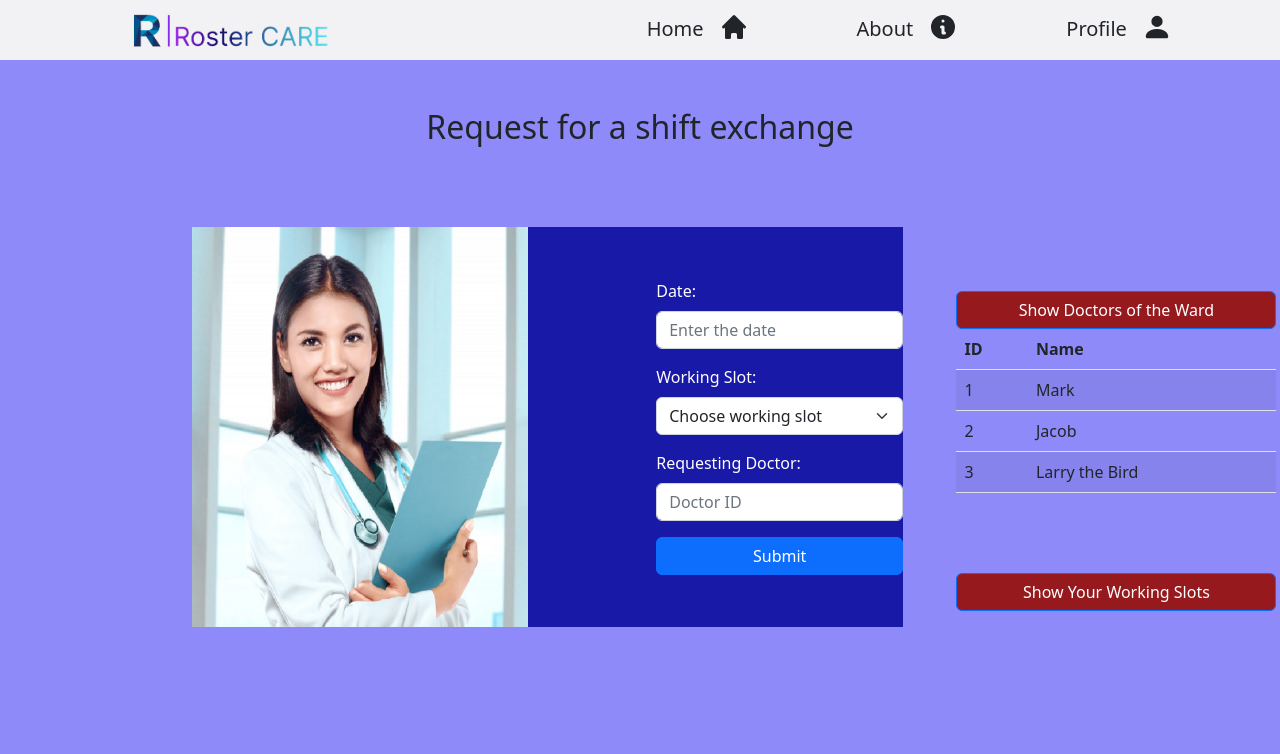
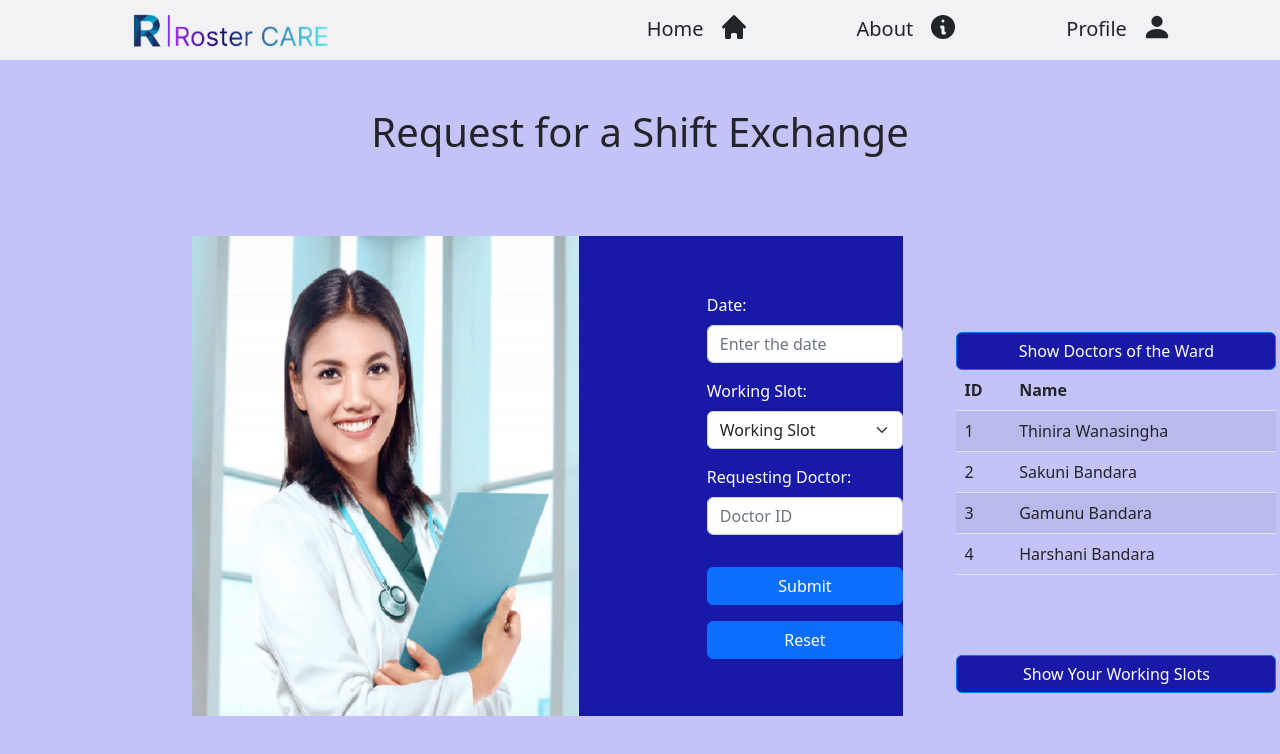
Before and after one commit to Constraint-Based-Roster-Schedule/Roster-Scheduler, a React (Create React App) app: page /shiftRequest in a window 1280 px wide. Both pictures are taken after a click on the button "Show Doctors of the Ward". Shown: the top 754 px of the page. Built offline with nearby package versions, Linux system fonts and the light colour scheme.

Commit message:
shift exchange request page updated

```diff
--- a/src/App.css
+++ b/src/App.css
@@ -1,5 +1,5 @@
 body{
-    background-color: rgb(142, 138, 249) !important;
+    background-color: rgb(196, 195, 248) !important;
     justify-content: center;
 
 }
--- a/src/CSS/shiftRequest.css
+++ b/src/CSS/shiftRequest.css
@@ -10,7 +10,7 @@
     flex-direction: row;
     margin-right: 5%;
     background-color: rgb(25, 25, 168);
-    height: 25rem;
+    height: 30rem;
 }
 
 .doctorList{
--- a/src/components/shiftRequest.js
+++ b/src/components/shiftRequest.js
@@ -8,40 +8,98 @@ import rosterObject from './rosterObject';
 
 function ShiftRequest() {
   const id=2;
+  const wardDoctors=[[1,'Thinira Wanasingha'],[2,'Sakuni Bandara'], [3,'Gamunu Bandara'], [4,'Harshani Bandara']];
+  const myShifts={
+    "1":[0,1],
+    "2":[1],
+    "3":[0,1],
+    "4":[2],
+    "5":[1],
+    "6":[1,2],
+    "7":[0,1],
+    "8":[0,1],
+    "9":[1],
+    "10":[2],
+    "11":[1,2],
+    "12":[0,1],
+    "13":[2],
+    "14":[1],
+    "15":[1,2]
+  };
+  const [date,setDate]=useState("");
+  const [shift,setShift]=useState("");
+  const [docID,setDocID]=useState("");
   const [showDoctorList,setShowDoctorList]=useState(false);
   const [showShiftList,setShowShiftList]=useState(false);
 
+  const handleSubmit=(e)=>{
+    e.preventDefault();
+    const shiftExchangeData={"date":date, "working slot":shift,"doctorID":docID}
+    console.log(shiftExchangeData);
+  }
+
+  const handleReset=()=>{
+    setDate("");
+    setShift("");
+    setDocID("");
+  }
+
+  function renderDoctorList(wardDoctors){
+    const rows=[]
+    for(var i=0;i<wardDoctors.length;i++){
+      rows.push(<tr>
+        <td>{wardDoctors[i][0]}</td>
+        <td>{wardDoctors[i][1]}</td>
+      </tr>);
+    }
+    return rows;
+  }
+
+  function renderMyShifts(myShifts){
+    const rows=[]
+    for(var key in myShifts){
+      rows.push(<tr>
+        <td>{key}</td>
+        <td>{myShifts[key].join(" , ")}</td>
+      </tr>);
+    }
+    return rows;
+  }
+
   return (
     <>
-      <h2 className='requestHeader'>Request for a shift exchange</h2>
+      <h1 className='requestHeader'>Request for a Shift Exchange</h1>
       <div className='main-container col-lg-10'>
         <div className='form-container col-lg-8 '>
-          <img src={doctor} alt="image" style={{width:"350px", marginRight:"8rem",float:"right"}}></img>
-          <Form className='py-3 d-flex flex-column justify-content-center col-lg--4'>
+          <img src={doctor} alt="image" style={{width:"400px", marginRight:"8rem",float:"right"}}></img>
+          <Form className='py-3 d-flex flex-column justify-content-center col-lg--4' onSubmit={handleSubmit}>
             <Form.Group className="mb-3 col-lg-12" controlId="Date">
               <Form.Label style={{color:"white"}}>Date:</Form.Label>
-              <Form.Control type="text" placeholder="Enter the date" />
+              <Form.Control type="text" placeholder="Enter the date" value={date} onChange={(e)=>setDate(e.target.value)} required/>
             </Form.Group>
             <Form.Group className="mb-3 col-lg-12">
               <Form.Label htmlFor="workingSlot" style={{color:"white"}}>Working Slot:</Form.Label>
-              <Form.Select id="workingSlot">
-                <option value={"default"}>Choose working slot</option>
-                <option value={"1"}>Morning shift</option>
-                <option value={"2"}>Evening shift</option>
-                <option value={"3"}>Night shift</option>
+              <Form.Select id="workingSlot" value={shift} onChange={(e)=>setShift(e.target.value)} required>
+                <option value={"default"}>Working Slot</option>
+                <option value={1}>1</option>
+                <option value={2}>2</option>
+                <option value={3}>3</option>
               </Form.Select>
             </Form.Group>
             <Form.Group className="mb-3 col-lg--12" controlId="requestingDoctor">
               <Form.Label style={{color:"white"}}>Requesting Doctor:</Form.Label>
-              <Form.Control type="text" placeholder="Doctor ID" />
+              <Form.Control type="text" placeholder="Doctor ID" value={docID} onChange={(e)=>setDocID(e.target.value)} required/>
             </Form.Group>
-            <Button variant="primary" type="submit">
+            <Button variant="primary" type="submit" style={{marginTop:"1rem"}}>
               Submit
+            </Button>
+            <Button variant="primary" type="button" style={{marginTop:"1rem"}}>
+              Reset
             </Button>
           </Form>
         </div>
         <div className='doctorList'>
-            <Button variant='primary' onClick={()=>setShowDoctorList(!showDoctorList)} style={{marginTop:"4rem", backgroundColor:"rgb(150, 25, 29)" , width:"20rem"}}>Show Doctors of the Ward</Button>
+            <Button variant='primary' onClick={()=>setShowDoctorList(!showDoctorList)} style={{marginTop:"6rem", backgroundColor:"rgb(25, 25, 168)" , width:"20rem"}}>Show Doctors of the Ward</Button>
             {showDoctorList && (
               <Table striped hover>
                 <thead>
@@ -51,22 +109,11 @@ function ShiftRequest() {
                   </tr>
                 </thead>
                 <tbody>
-                  <tr>
-                    <td>1</td>
-                    <td>Mark</td>
-                  </tr>
-                  <tr>
-                    <td>2</td>
-                    <td>Jacob</td>
-                  </tr>
-                  <tr>
-                    <td>3</td>
-                    <td >Larry the Bird</td>
-                  </tr>
+                  {renderDoctorList(wardDoctors)}
                 </tbody>
               </Table>
             )}
-            <Button variant='primary' onClick={()=>setShowShiftList(!showShiftList)} style={{marginTop:"4rem", backgroundColor:"rgb(150, 25, 29)" , width:"20rem"}}>Show Your Working Slots</Button>
+            <Button variant='primary' onClick={()=>setShowShiftList(!showShiftList)} style={{marginTop:"4rem", backgroundColor:"rgb(25, 25, 168)" , width:"20rem"}}>Show Your Working Slots</Button>
             {showShiftList && (
               <Table striped hover>
                 <thead>
@@ -76,18 +123,7 @@ function ShiftRequest() {
                   </tr>
                 </thead>
                 <tbody>
-                  <tr>
-                    <td>1</td>
-                    <td>Morning</td>
-                  </tr>
-                  <tr>
-                    <td>2</td>
-                    <td>Evening</td>
-                  </tr>
-                  <tr>
-                    <td>3</td>
-                    <td >Night</td>
-                  </tr>
+                  {renderMyShifts(myShifts)}
                 </tbody>
               </Table>
             )}
```
